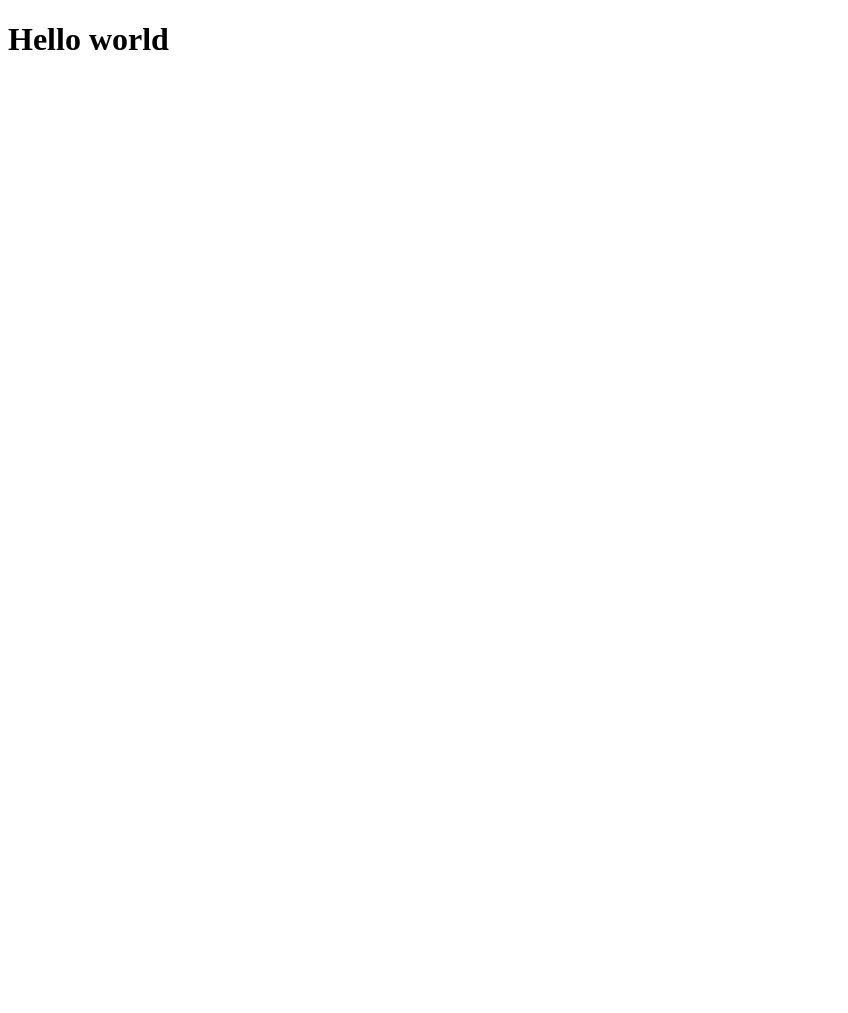
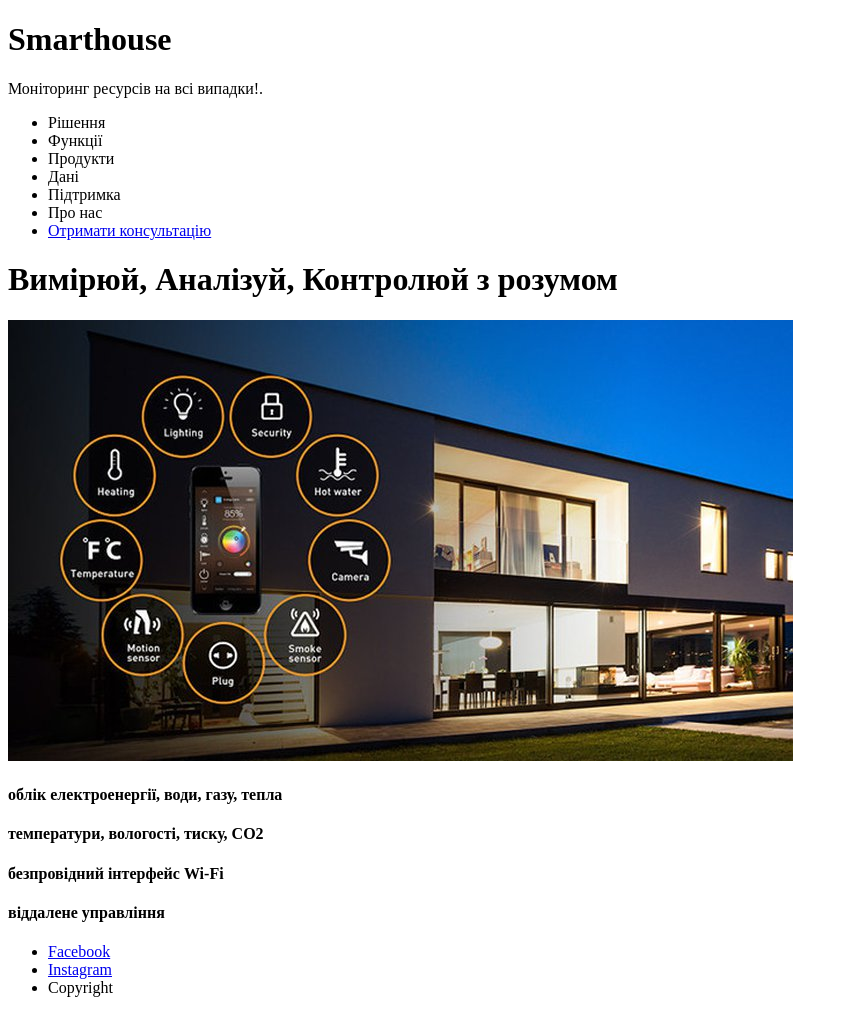
Before and after one commit to Yurasynor/html_beginning, a plain HTML site: page index.html in a window 1280 px wide. Shown: the whole page, without its empty margins (0-848 px from the left). Before the commit the page ends 800 px from the top, so only its background shows below. Drawn offline with Linux system fonts and the light colour scheme.

Commit message:
added form

```diff
--- a/index.html
+++ b/index.html
@@ -3,9 +3,59 @@
 <head>
     <meta charset="UTF-8">
     <meta name="viewport" content="width=device-width, initial-scale=1.0">
-    <title>electrical</title>
+    <title>smarthouse</title>
 </head>
 <body>
-    <h1>Hello world</h1>
+    <header>
+      <h1>Smarthouse</h1>
+      <p>Моніторинг ресурсів на всі випадки!.</p>
+    </header>
+
+    <nav>
+
+       <ul>
+          <li>Рішення</li>
+          <li>Функції</li>
+          <li>Продукти</li>
+          <li>Дані</li>
+          <li>Підтримка</li>
+          <li>Про нас</li>
+          <li><a href="form.html">Отримати консультацію</a></li>
+       </ul>
+    </nav>
+
+  <main>
+
+     <header>
+        <h1>Вимірюй, Аналізуй, Контролюй з розумом</h1>
+     </header>
+
+     <img src="image/smarthouse.jpg" alt="розумний будинок">
+     <section>
+        <h4>облік електроенергії, води, газу, тепла</h4>
+     </section>
+
+     <section>
+        <h4>температури, вологості, тиску, СО2</h4>
+     </section>
+
+     <section>
+        <h4>безпровідний інтерфейс Wi-Fi</h4>
+     </section>
+
+     <section>
+        <h4>віддалене управління</h4>
+     </section>
+
+  </main>
+
+  <footer>
+    <ul>
+      <li><a href="https://www.facebook.com/profile.php?id=100001445103782">Facebook</a></li>
+      <li><a href="@yura_synoratskyy">Instagram</a></li>
+      <li>Copyright</li>
+    </ul>
+  </footer>
+
 </body>
 </html>
```
Also changed, not shown: form.html (added, +19 -0 lines), image/smarthouse.jpg (added).
